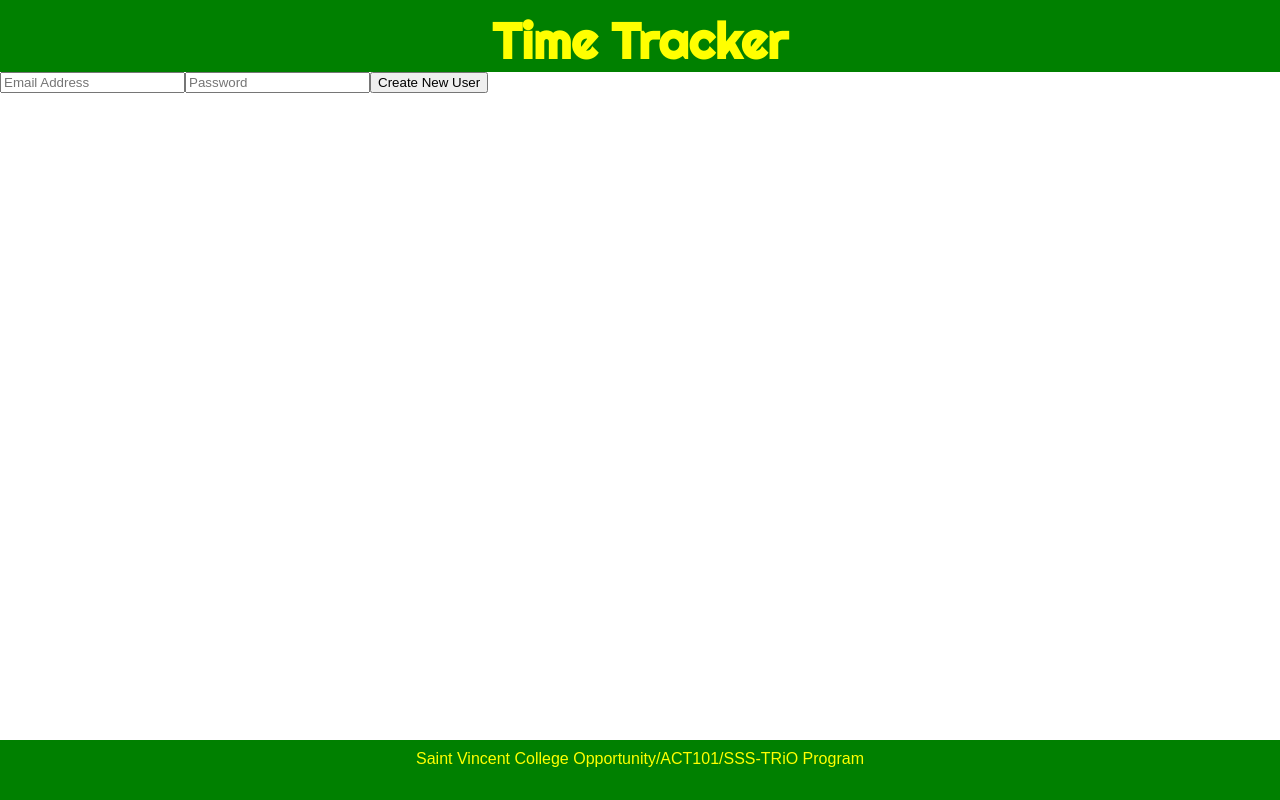
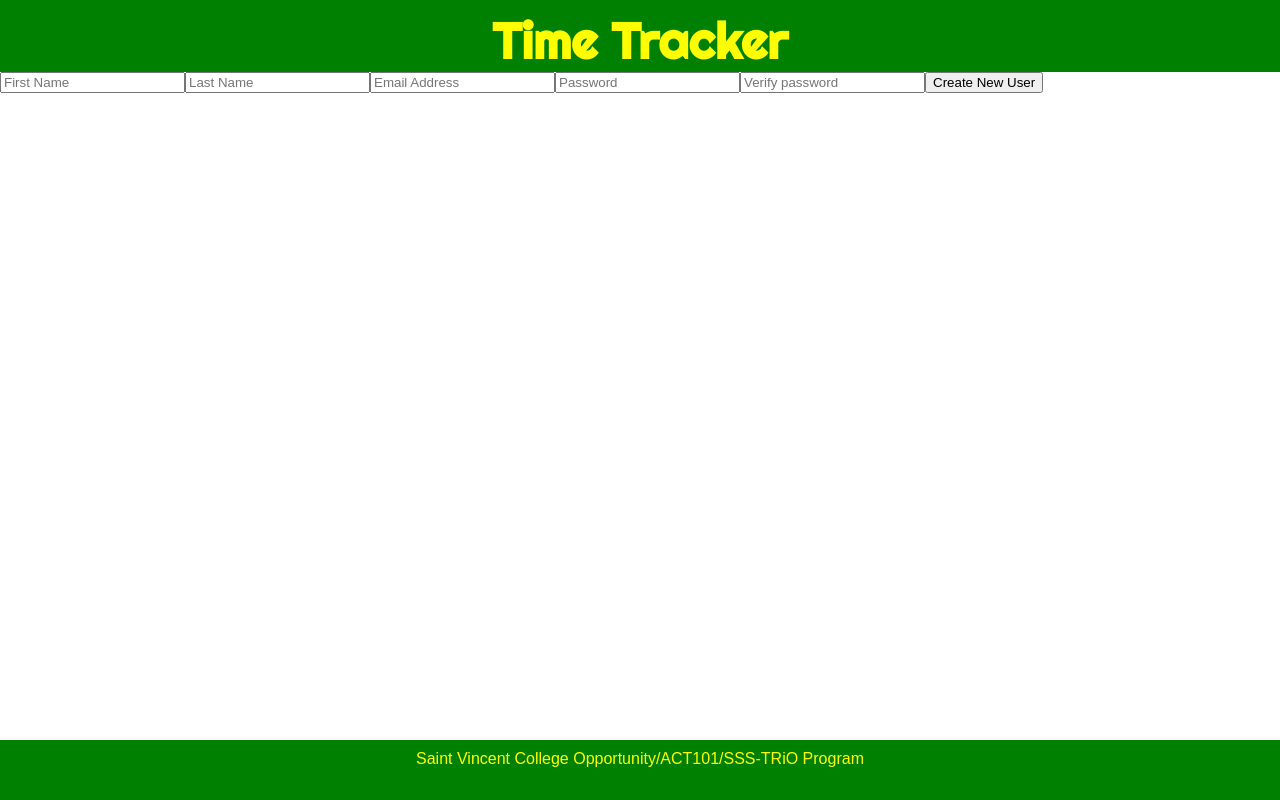
Before and after one commit to seanmfox/time-tracker, a React (Create React App) app in the folder client/: page /signup in a window 1280 px wide. Built offline with nearby package versions, Linux system fonts and the light colour scheme; no server answers.

Commit message:
feat: Date for admin view

```diff
--- a/client/src/ActivityForm.js
+++ b/client/src/ActivityForm.js
@@ -2,7 +2,8 @@ import React, { Component } from 'react';
 
 class ActivityForm extends Component {
   state = {
-    time: '',
+    hour: 0,
+    minute: 0,
     activityType: 'Academics',
     error: null,
     description: ''
@@ -10,7 +11,8 @@ class ActivityForm extends Component {
 
   submitForm = (e) => {
     e.preventDefault()
-    const { activityType, time, description } = this.state
+    const { activityType, hour, minute, description } = this.state
+    const time = Number(hour) + (Math.round((Number(minute) / 60) * 100) / 100)
     const date = document.querySelector('.date-input').value
     if (!activityType || !time || !date || !description) return;
     this.submitNewActivity(activityType, time, description, new Date(date).toISOString())
@@ -25,7 +27,7 @@ class ActivityForm extends Component {
     }).then(res => res.json()).then((res) => {
       if (!res.success) {this.setState({ error: res.error.message || res.error });}
       else {
-        this.setState({ activityType: 'Class', time: 0, error: null, description: '' });
+        this.setState({ activityType: 'Class', hour: 0, minute: 0, error: null, description: '' });
         this.props.onActivityUpdate();
       }
     });
@@ -50,7 +52,7 @@ class ActivityForm extends Component {
   }
 
   render() {
-    const { time, activityType, description } = this.state
+    const { hour, minute, activityType, description } = this.state
 
     return (
       <div className="activity-form-container closed">
@@ -69,7 +71,8 @@ class ActivityForm extends Component {
             </select>
           </label>
           <label>Activity Duration
-            <input value={time} type='number' name='time' onChange={this.onChangeTime} className="duration-input" required/>
+            <input value={hour !== 0 && hour} type='number' name='hour' onChange={this.onChangeTime} className="duration-input" placeholder="hours" required/>
+            <input value={minute !== 0 && minute} type='number' name='minute' onChange={this.onChangeTime} className="duration-input" placeholder="minutes" required/>
           </label>
           <label>Date
             <input type='date' name='date-input' className='date-input' required/>
--- a/client/src/Admin.js
+++ b/client/src/Admin.js
@@ -31,7 +31,7 @@ class Admin extends Component {
 
   render() {
     const { userData } = this.state
-    const { weekStart } = this.props
+    const { weekStart, userRole } = this.props
     return (
       <div>
         <button onClick={() => this.signOut()}>Sign Out</button>
@@ -39,6 +39,7 @@ class Admin extends Component {
         <UserList
           userData={userData}
           weekStart={weekStart}
+          userRole={userRole}
         />
 
       </div>
--- a/client/src/App.css
+++ b/client/src/App.css
@@ -79,6 +79,7 @@ header h1 {
 
 .duration-input {
   margin-left: 4px;
+  width: 75px;
 }
 
 .date-input {
--- a/client/src/App.js
+++ b/client/src/App.js
@@ -67,6 +67,7 @@ class App extends Component {
             <Admin
               validUserRole={(role) => this.setUserRole(role)}
               weekStart={weekStart}
+              userRole={userRole}
             />
           ) : (
             <Redirect to='/' />
--- a/client/src/SignUp.js
+++ b/client/src/SignUp.js
@@ -4,8 +4,11 @@ import { withRouter } from 'react-router-dom'
 
 class SignUp extends Component {
   state = {
+    fname: '',
+    lname: '',
     email: '',
     password: '',
+    verifyPassword: '',
     error: '',
     userList: []
   }
@@ -31,37 +34,41 @@ class SignUp extends Component {
 
   submitUser = (e) => {
     e.preventDefault();
-    const { email, password, userList } = this.state;
-    if (!email || !password) return;
+    const { fname, lname, email, password, verifyPassword, userList } = this.state;
+    if (!fname || !lname || !email || !password || !verifyPassword) return;
     if (userList.map(user => user.email).includes(email)) return;
+    if (password !== verifyPassword) return;
     this.submitNewUser();
   }
 
   submitNewUser = () => {
-    const { email, password } = this.state;
+    const { fname, lname, email, password } = this.state;
     fetch('/api/users', {
       method: 'POST',
       headers: { 'Content-Type': 'application/json' },
-      body: JSON.stringify({ email, password }),
+      body: JSON.stringify({ fname, lname, email, password }),
     }).then(res => res.json()).then((res) => {
       if (!res.success) {this.setState({ error: res.error.message || res.error });}
       else {
-        this.setState({ email: '', password: '', error: null });
+        this.setState({ fname: '', lname: '', email: '', password: '', verifyPassword: '', error: null });
         this.props.history.push('/');
       }
     });
   }
 
   render() {
-    const { email, password } = this.state
+    const { fname, lname, email, password, verifyPassword } = this.state
     const { userRole } = this.props
 
     return (
       <div>
         {!userRole &&
         <UserForm
+          fname={fname}
+          lname={lname}
           email={email}
           password={password}
+          verifyPassword={verifyPassword}
           handleChangeText={this.onChangeText}
           submitUser={this.submitUser}
         />
--- a/client/src/UserForm.js
+++ b/client/src/UserForm.js
@@ -2,6 +2,22 @@ import React from 'react';
 
 const UserForm = props => (
   <form onSubmit={props.submitUser}>
+    <input
+      type="text"
+      name="fname"
+      placeholder="First Name"
+      value={props.fname}
+      onChange={props.handleChangeText}
+      required
+    />
+    <input
+      type="text"
+      name="lname"
+      placeholder="Last Name"
+      value={props.lname}
+      onChange={props.handleChangeText}
+      required
+    />
     <input
       type="email"
       name="email"
@@ -18,6 +34,15 @@ const UserForm = props => (
       onChange={props.handleChangeText}
       required
     />
+    <input
+      type="password"
+      name="verifyPassword"
+      placeholder="Verify password"
+      value={props.verifyPassword}
+      onChange={props.handleChangeText}
+      required
+    />
+
     <button type="submit">Create New User</button>
   </form>
 );
--- a/client/src/UserList.js
+++ b/client/src/UserList.js
@@ -14,7 +14,7 @@ class UserList extends Component {
 
   render() {
     const { selectedUser } = this.state
-    const { userData, weekStart } = this.props
+    const { userData, weekStart, userRole } = this.props
 
     return (
       <div>
@@ -22,13 +22,14 @@ class UserList extends Component {
         (<select value={selectedUser} name='selectedUser' onChange={this.handleSelectChange}>
           <option></option>
         {userData.map(user => (
-          <option key={user._id} value={user._id}>{user.email}</option>
+          <option key={user._id} value={user._id}>{user.fname} {user.lname}</option>
         ))}
         </select>)
          : (<p>There were no users</p>)
         }
         {selectedUser !== '' &&
           <WeeklyRecap
+          userRole={userRole}
             weekStart={weekStart}
             activities={userData.find(user => selectedUser === user._id)['activities']}
           />
--- a/client/src/WeeklyRecap.js
+++ b/client/src/WeeklyRecap.js
@@ -8,13 +8,15 @@ class WeeklyRecap extends Component {
   }
 
   render() {
-    const { activities, weekStart } = this.props
+    const { activities, weekStart, userRole } = this.props
     const weeklyActivityList = this.currentActivities(activities, weekStart)
     const activitiesTypeList = [...new Set(weeklyActivityList.map(activity => activity.activityType))]
+    const weekBeginningDate = new Date(weekStart).toLocaleDateString('en-US', {timeZone: 'UTC', month: 'long', day: 'numeric' })
+    const weekEndDate = new Date(weekStart + 604800000 - 1).toLocaleDateString('en-US', {timeZone: 'UTC', month: 'long', day: 'numeric' })
 
     return (
       <div className="weekly-recap">
-        <h2 className="weekly-recap-heading">Weekly Recap</h2>
+        <h2 className="weekly-recap-heading">Weekly Recap{userRole === 'admin' && <span> - {weekBeginningDate} - {weekEndDate}</span>}</h2>
         <hr/>
         {activitiesTypeList.map(type => (
           <div className="type-recap" key={type}>
```
Also changed, not shown: client/src/WeekChangeButtons.js (added), 2 other files (tests, documents, lock files or other folders).
